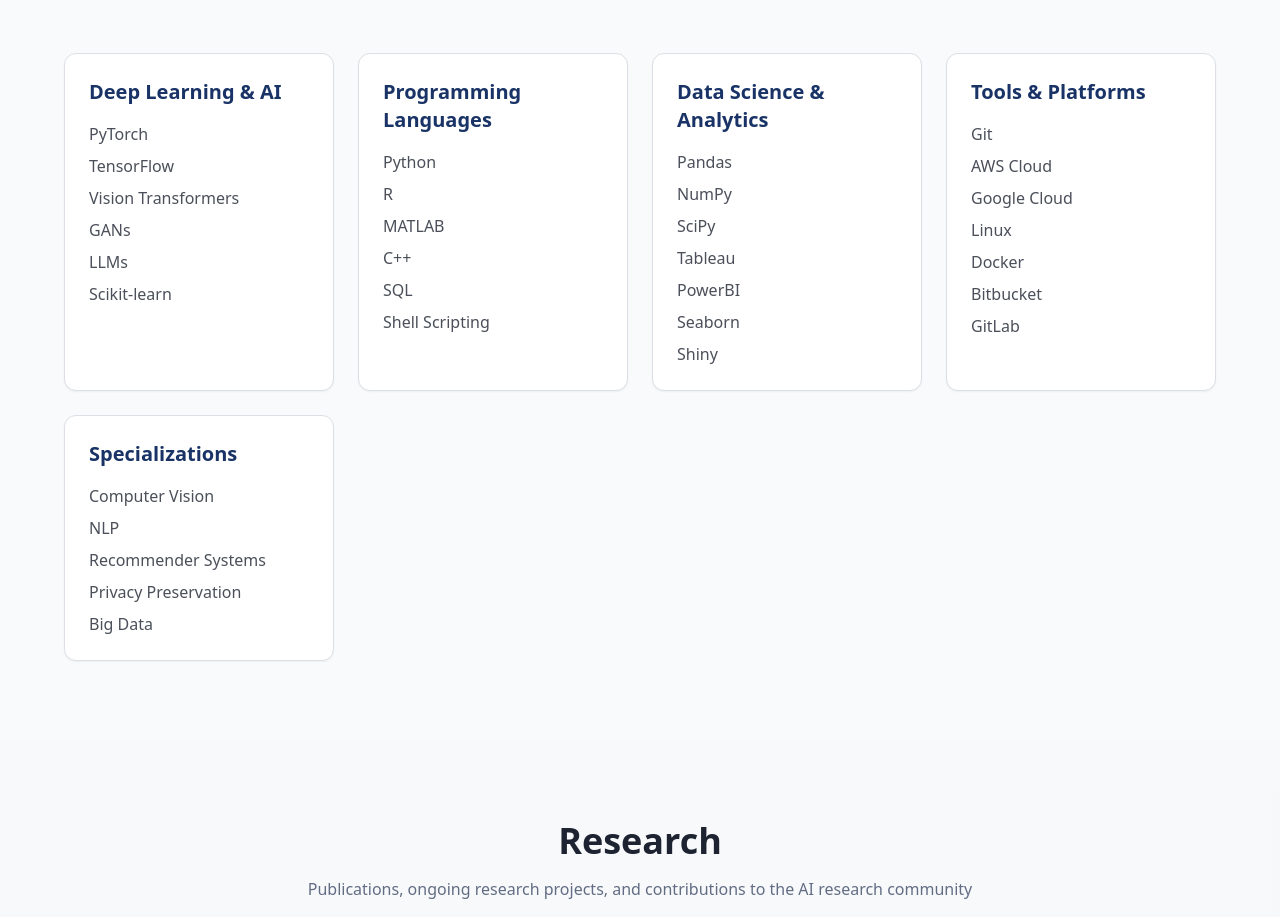
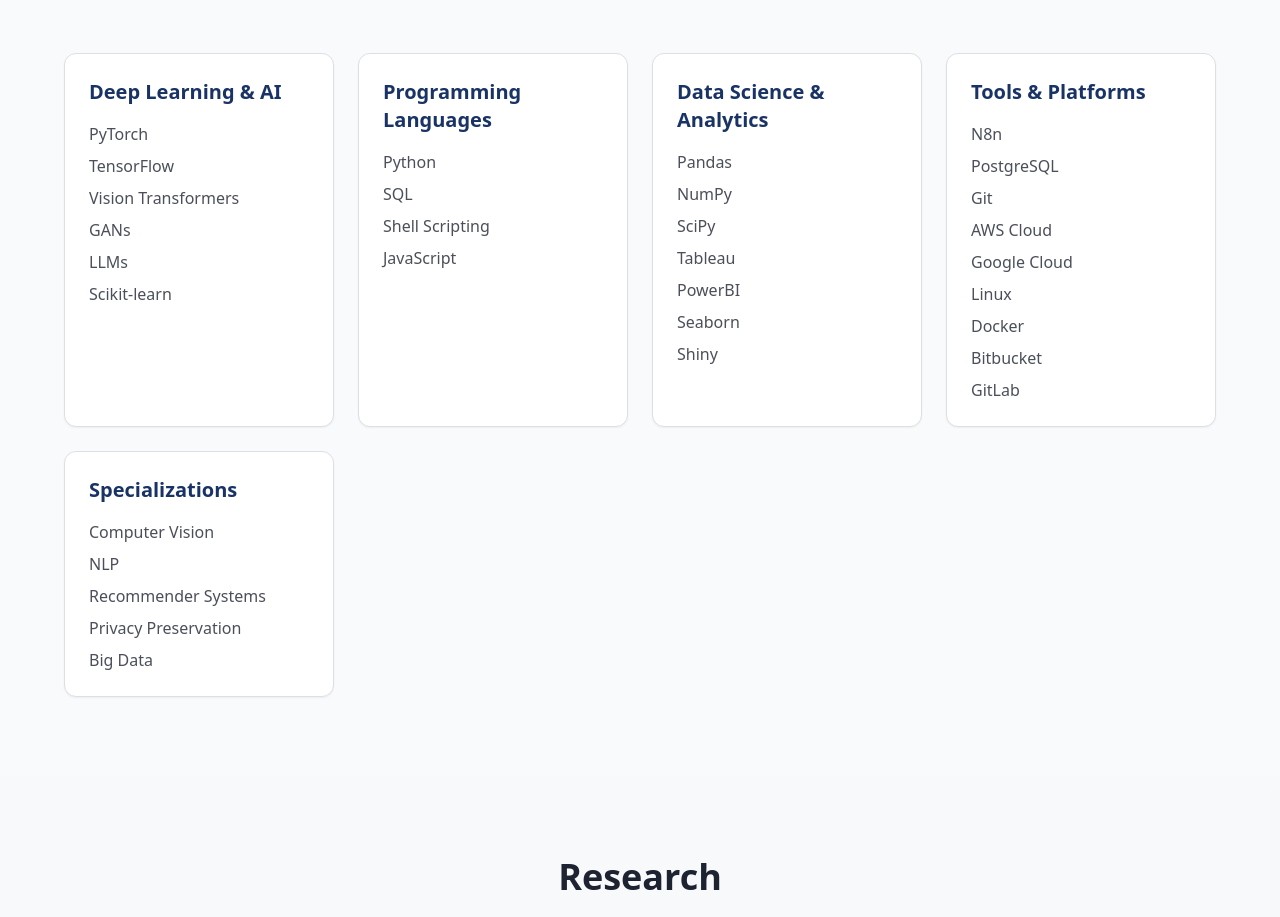
Before and after one commit to Saramagit/sarammahk.dev, a React (Vite) app: page / in a window 1280 px wide. Shown: the part 3782-4699 px from the top of the page. Built offline with nearby package versions, Linux system fonts and the light colour scheme; the HTML template or start-up script is replaced by a standard one.

Commit message:
Add n8n and PostgreSQL; remove R, MATLAB, C++
Update Skills.tsx to include N8n and PostgreSQL under Tools/Platforms, and remove R, MATLAB, and C++ from Programming Languages.

```diff
--- a/src/components/Skills.tsx
+++ b/src/components/Skills.tsx
@@ -7,7 +7,7 @@ const skillCategories = [
   },
   {
     category: "Programming Languages",
-    skills: ["Python", "R", "MATLAB", "C++", "SQL", "Shell Scripting"]
+    skills: ["Python", "SQL", "Shell Scripting", "JavaScript"]
   },
   {
     category: "Data Science & Analytics",
@@ -15,7 +15,7 @@ const skillCategories = [
   },
   {
     category: "Tools & Platforms",
-    skills: ["Git", "AWS Cloud", "Google Cloud", "Linux", "Docker", "Bitbucket", "GitLab"]
+    skills: ["N8n", "PostgreSQL", "Git", "AWS Cloud", "Google Cloud", "Linux", "Docker", "Bitbucket", "GitLab"]
   },
   {
     category: "Specializations",
```
